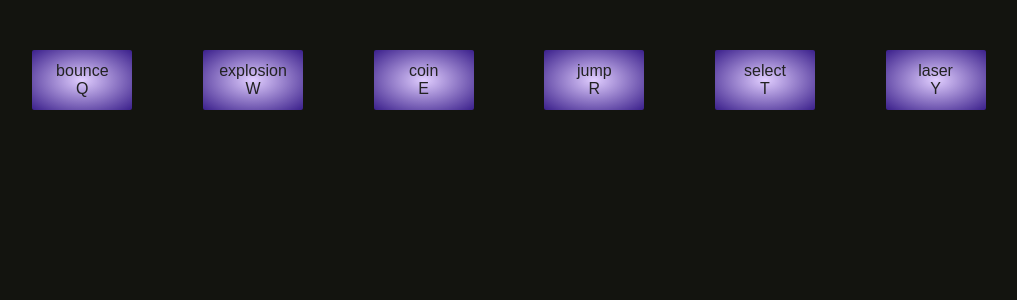
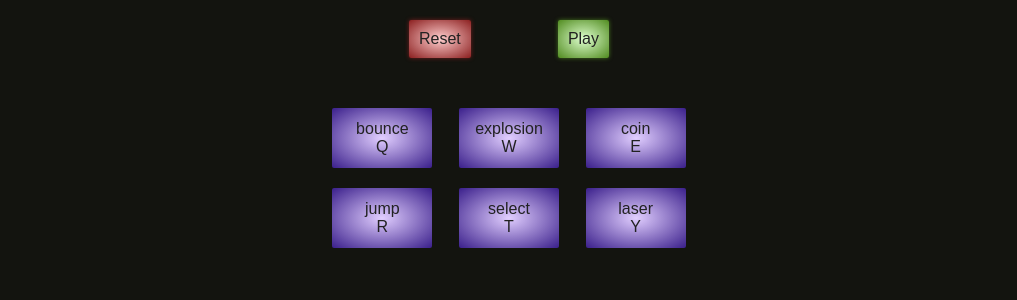
Before and after one commit to DanilaLeontyev/drum-kit-front, a React app: page / in a window 1280 px wide. Shown: the top 300 px of the page, without its empty margins (131-1148 px from the left). Built offline with nearby package versions, Linux system fonts and the light colour scheme.

Commit message:
add control panel and memory

```diff
--- a/src/DrumKit/DrumButton.tsx
+++ b/src/DrumKit/DrumButton.tsx
@@ -1,8 +1,9 @@
 import React from 'react';
-import { DrumButton as DrumButtonInterface } from './types';
+import { DrumButton as IDrumButton } from './types';
 
 type DrumButtonProps = {
-  button: DrumButtonInterface;
+  button: IDrumButton;
+  onClick: (button: IDrumButton) => void;
 }
 
 const initState = {
@@ -18,6 +19,7 @@ export const DrumButton = (props: DrumButtonProps) => {
 
   const onPlayClick = async () => {
     const audio = audioRef?.current;
+    props.onClick(props.button);
     if (audio) {
       audio.currentTime = 0;
       audio.play();
@@ -31,11 +33,18 @@ export const DrumButton = (props: DrumButtonProps) => {
   }
 
   return (
-    <button data-key={props.button.keycode.eventCode} ref={buttonRef} className={buttonClassName.join(' ')} onClick={onPlayClick}>
-      <p>{props.button.name}</p>
-      <p>{props.button.keycode.name}</p>
-      <audio ref={audioRef} src={process.env.PUBLIC_URL + props.button.sound} />
-    </button>
-
+    <>
+      <button
+        data-key={props.button.keycode.eventCode}
+        ref={buttonRef}
+        className={buttonClassName.join(' ')}
+        onClick={onPlayClick}>
+        <p>{props.button.name}</p>
+        <p>{props.button.keycode.name}</p>
+      </button>
+      <audio
+        ref={audioRef}
+        src={"/" + props.button.sound} />
+    </>
   )
 }
--- a/src/DrumKit/index.tsx
+++ b/src/DrumKit/index.tsx
@@ -1,7 +1,8 @@
 import './style.css';
-import React from 'react';
+import React, { memo } from 'react';
 import { DrumButton } from './DrumButton';
 import { DrumButtonsList } from './DrumButtonsList';
+import { DrumButton as IDrumButton } from './types';
 
 const playSound = (e: KeyboardEvent) => {
   const button: HTMLButtonElement | null = document.querySelector(`button[data-key="${e.keyCode}"]`)
@@ -11,6 +12,8 @@ const playSound = (e: KeyboardEvent) => {
 }
 
 export const DrumKit = () => {
+  const [memory, setMemory] = React.useState<IDrumButton[]>([])
+
   React.useEffect(() => {
     window.onkeydown = playSound;
     return () => {
@@ -18,13 +21,34 @@ export const DrumKit = () => {
     }
   }, [])
 
+  const onButtonClick = (button: IDrumButton) => {
+    setMemory([...memory, button]);
+  }
+
+  const onResetClick = (e: React.SyntheticEvent<HTMLButtonElement>) => {
+    setMemory([])
+  }
+
   return (
-    <div className="ButtonContainer">
-      {
-        DrumButtonsList.map((button) => {
-          return <DrumButton key={Math.random()} button={button} />
-        })
-      }
+    <div className="DrumKit">
+      <div className="ControlPanel">
+        <button className="Controlbutton Controlbutton__reset" onClick={onResetClick}>Reset</button>
+        <button className="Controlbutton Controlbutton__play">Play</button>
+      </div>
+
+      <div>
+        {memory.map((button) => {
+          return <div>{button.name}</div>
+        })}
+      </div>
+
+      <div className="ButtonContainer">
+        {
+          DrumButtonsList.map((button) => {
+            return (<DrumButton key={button.name} button={button} onClick={onButtonClick} />)
+          })
+        }
+      </div>
     </div>
   )
 }
--- a/src/DrumKit/style.css
+++ b/src/DrumKit/style.css
@@ -1,8 +1,13 @@
+.DrumKit {
+  display: flex;
+  flex-direction: column;
+}
+
 .ButtonContainer {
   margin: 0 auto;
   margin-top: 50px;
   height: 50%;
-  width: 80%;
+  width: 380px;
   display: flex;
   flex-wrap: wrap;
   justify-content: space-around;
@@ -19,6 +24,40 @@
   margin-bottom: 20px;
 }
 
+.ControlPanel {
+  margin: 0 auto;
+  margin-top: 20px;
+  width: 200px;
+  display: flex;
+  justify-content: space-between;
+}
+
+.Controlbutton {
+  border: none;
+  border-radius: 2px;
+  padding: 10px;
+}
+
+.Controlbutton__play:active {
+  background: radial-gradient(#a1b995, #2f5212);
+  box-shadow: 0px 0px 4px rgba(80, 139, 31, 0.6);
+}
+
+.Controlbutton__play {
+  box-shadow: 0px 0px 4px rgba(80, 139, 31, 0.8);
+  background: radial-gradient(#deffce, #508b1f);
+}
+
+.Controlbutton__reset:active {
+  background: radial-gradient(#a18181, #491010);
+  box-shadow: 0px 0px 4px rgba(139, 31, 31, 0.6);
+}
+
+.Controlbutton__reset {
+  box-shadow: 0px 0px 4px rgba(139, 31, 31, 0.8);
+  background: radial-gradient(#ffcece, #8b1f1f);
+}
+
 .SoundButton__playable {
   background: radial-gradient(#a189c7, #403468);
 }
```
